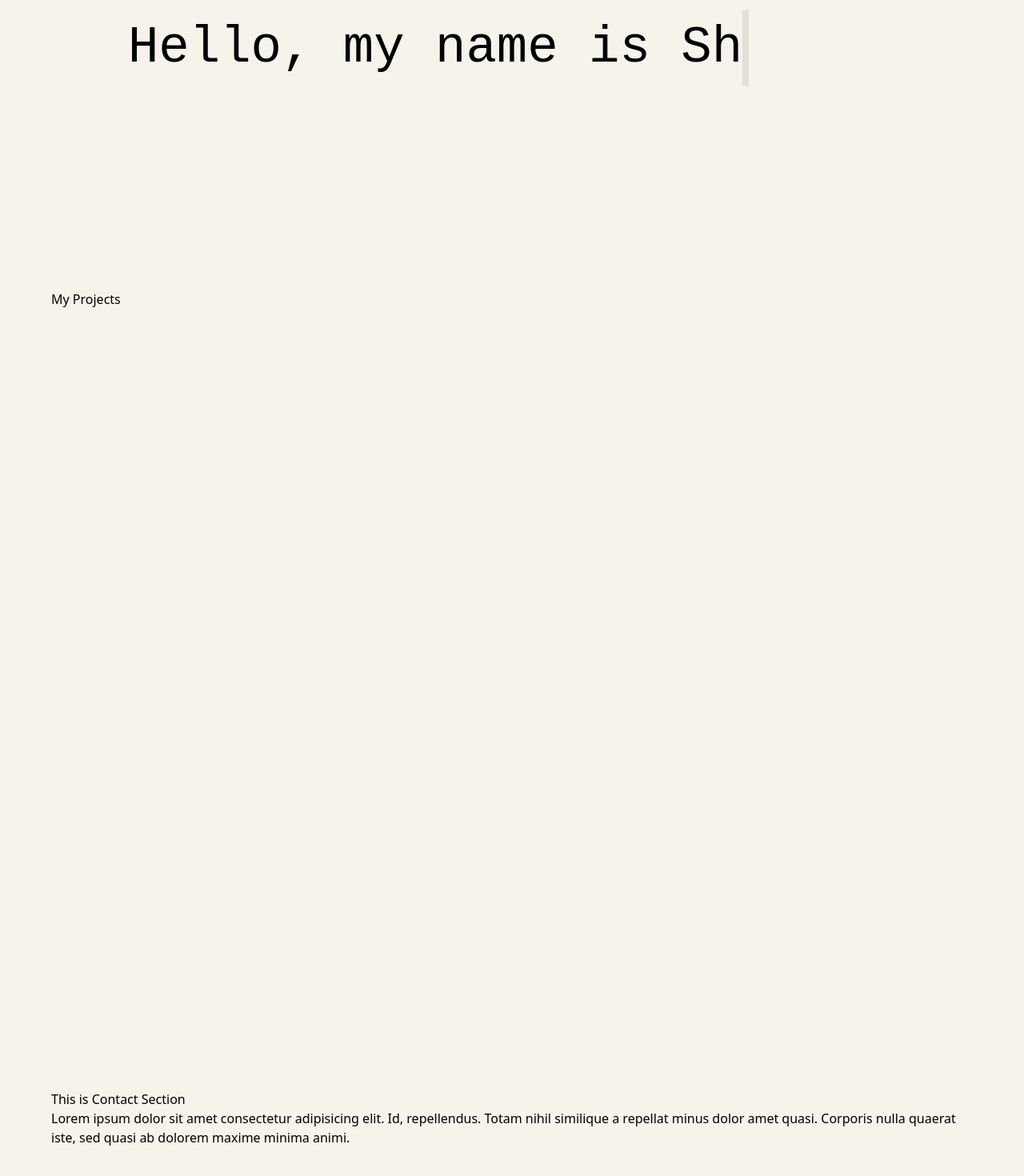
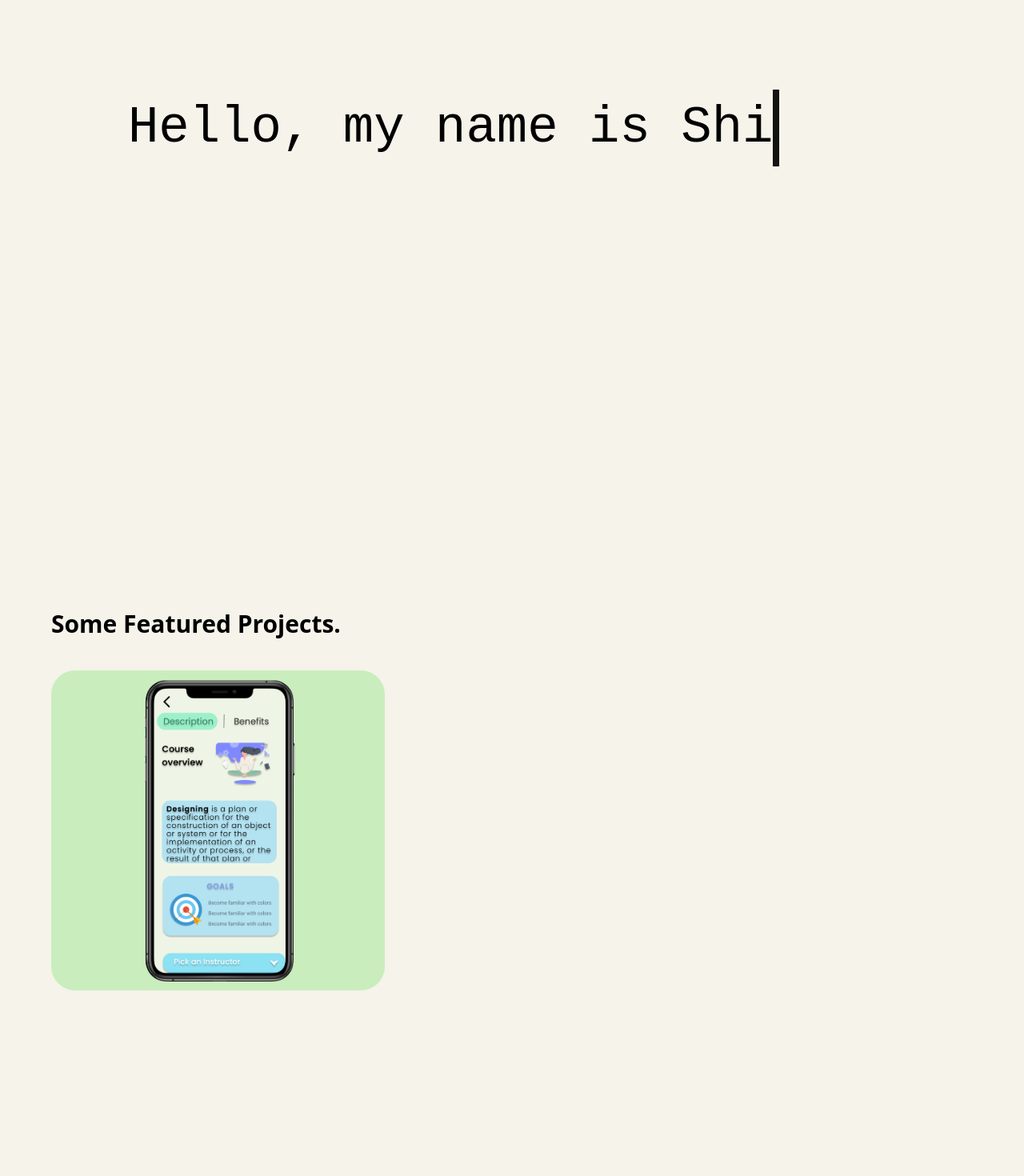
Before and after one commit to shinji-Yama77/shinji-website, a React (Create React App) app in the folder personal-website/: page / in a window 1280 px wide. Shown: the part 342-1812 px from the top of the page at 80% size. Built offline with nearby package versions, Linux system fonts and the light colour scheme.

Commit message:
finished img

```diff
--- a/personal-website/src/components/Middle.module.css
+++ b/personal-website/src/components/Middle.module.css
@@ -49,8 +49,8 @@
 }
 
 .title {
-  height: 600px;
-  padding-top: 250px;
+  height: 1000px;
+  padding-top: 350px;
 }
 
 .subtitle {
@@ -66,3 +66,18 @@
     transform: translateY(0);
   }
 }
+
+.fig {
+  height: 400px;
+  border-radius: 30px;
+}
+
+.project {
+  color: black;
+  display: inline-block;
+}
+
+.btn {
+  display: block;
+
+}
--- a/personal-website/src/components/middleSection.js
+++ b/personal-website/src/components/middleSection.js
@@ -1,5 +1,6 @@
 import React from 'react'
 import middleStyles from './Middle.module.css'
+import figImage from '../imgs/fig.png'
 
 const middleSection = (props) => {
   return (
@@ -10,12 +11,16 @@ const middleSection = (props) => {
         </h1>
         <div className="flex justify-center align-center font-light text-lg">
           <p className={middleStyles.subtitle}>I am currently a second year student at University of Washington - Seattle. I am majoring in Informatics</p>
+          <button></button>
         </div>
 
       </div>
 
       <div id='about' style={{ height: 1000}}>
-        <h1>My Projects</h1>
+        <h1 className={`text-3xl pb-10 font-semibold ${middleStyles.project}`}>Some Featured Projects.</h1>
+        <div className=''>
+          <a href="https://www.figma.com/proto/0JAFJmLiLq2kRXzSQ6rBQv/INFO-200?node-id=44%3A9&scaling=scale-down&page-id=0%3A1&starting-point-node-id=19%3A0" target="_blank"><img className={middleStyles.fig} src={figImage} alt="" /></a>
+        </div>
 
       </div>
       <div id='contact' style={{ height: 1100}} >
```
Also changed, not shown: personal-website/src/imgs/fig.png (added).
